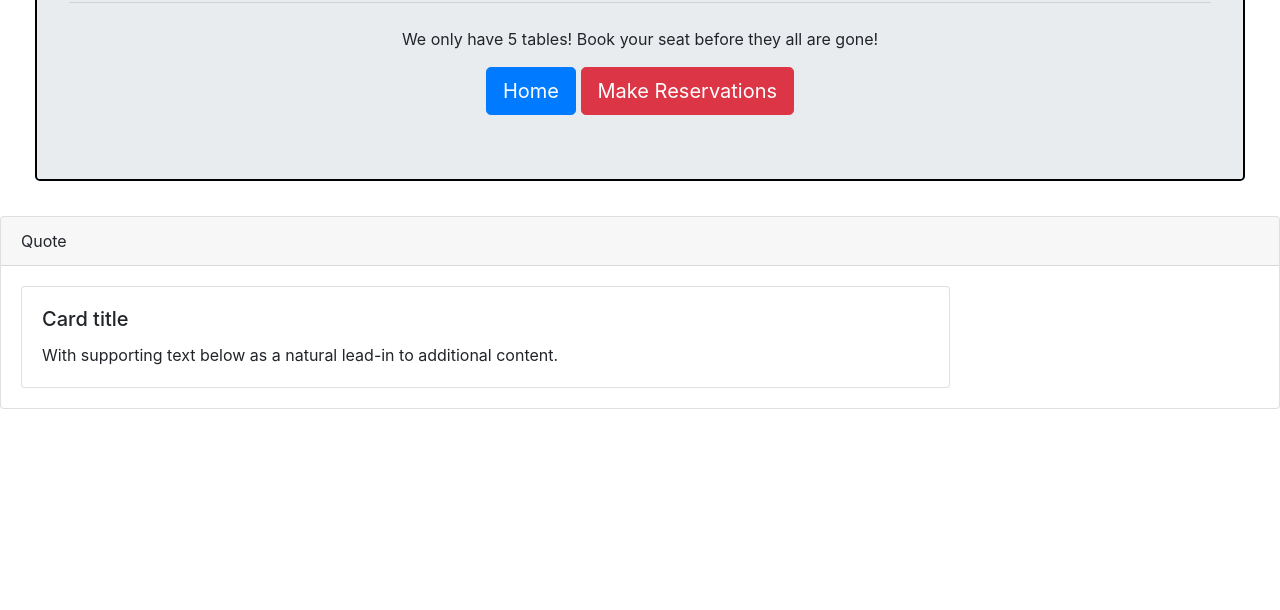
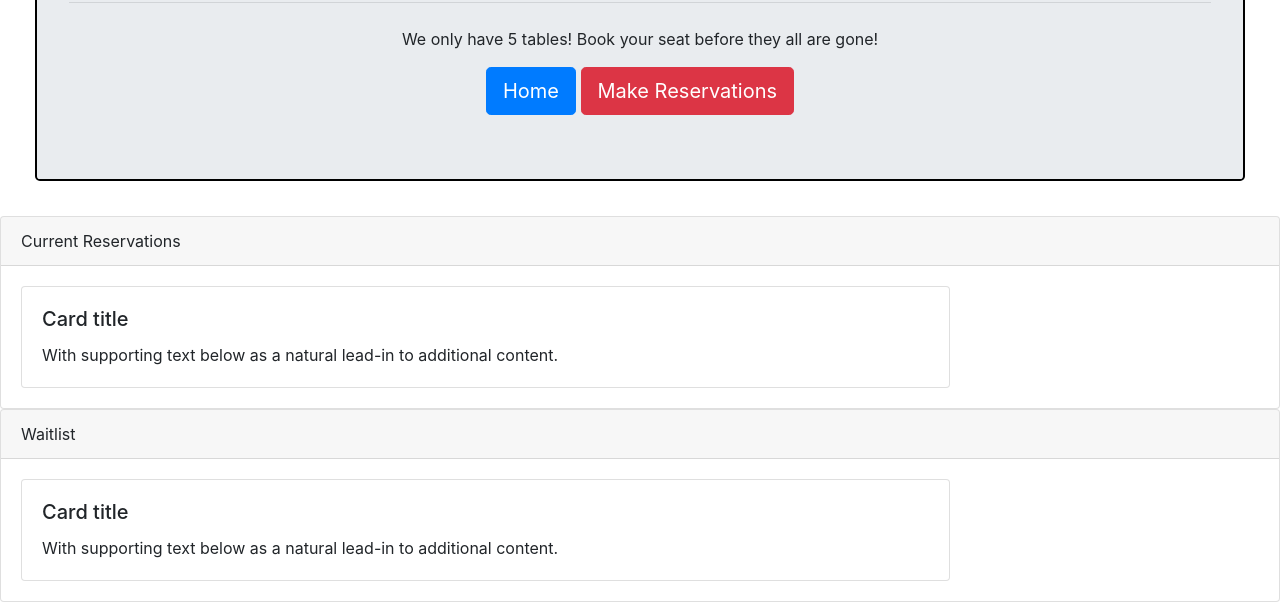
Before and after one commit to kimgorc/hotrestaurant, a website: page view.html in a window 1280 px wide. Shown: the part 190-800 px from the top of the page. Drawn offline with nearby package versions, Linux system fonts and the light colour scheme; no server answers.

Commit message:
Takes in reservations. Working on getting reservations to display.

```diff
--- a/server.js
+++ b/server.js
@@ -25,7 +25,7 @@ app.get("/reservation", function(req, res) {
     res.sendFile(path.join(__dirname, "reservation.html"));
 });
 
-app.post("/reservation", function(req, res) {
+app.post("/view", function(req, res) {
     var newreservation = req.body;
 
     console.log(newreservation);
--- a/view.html
+++ b/view.html
@@ -8,6 +8,7 @@
 
     <link rel="stylesheet" href="https://stackpath.bootstrapcdn.com/bootstrap/4.3.1/css/bootstrap.min.css" integrity="sha384-ggOyR0iXCbMQv3Xipma34MD+dH/1fQ784/j6cY/iJTQUOhcWr7x9JvoRxT2MZw1T" crossorigin="anonymous">
     <link rel="stylesheet" href="style.css">
+    <script src="https://code.jquery.com/jquery.js"></script>
 
 </head>
 <body>
@@ -22,7 +23,7 @@
 
     <div class="card">
         <div class="card-header">
-            Quote
+            Current Reservations
         </div>
         <div class="card-body">
             <div class="card w-75">
@@ -34,5 +35,27 @@
         </div>
     </div>
 
+    <div class="card">
+        <div class="card-header">
+            Waitlist
+        </div>
+        <div class="card-body">
+            <div class="card w-75">
+                <div class="card-body">
+                    <h5 class="card-title">Card title</h5>
+                    <p class="card-text">With supporting text below as a natural lead-in to additional content.</p>
+                </div>
+            </div>
+        </div>
+    </div>
+
+    <script type="text/javascript">
+        $.get("/view", function(data) {
+            for(var i=0; i<data.length; i++) {
+                console.log(data[i]);
+            };
+        });
+    </script>
+
 </body>
 </html>
```
Also changed, not shown: reservation.html (+1 -1 lines).
